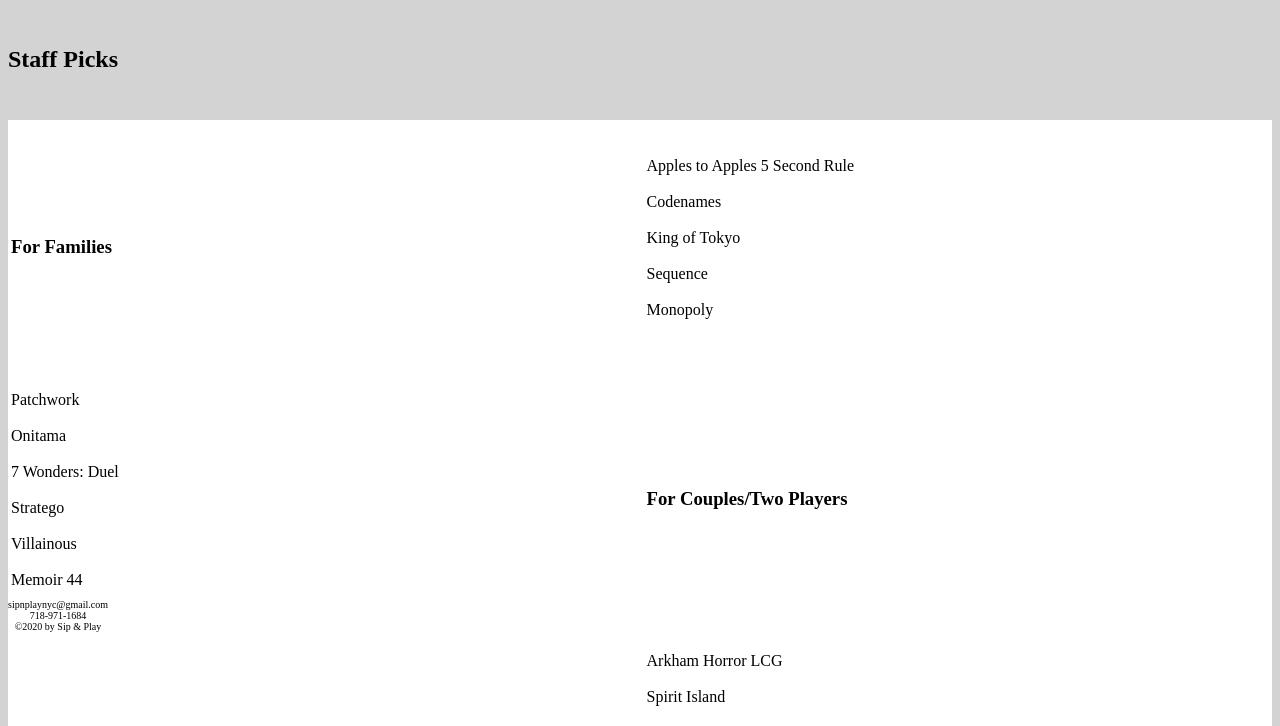
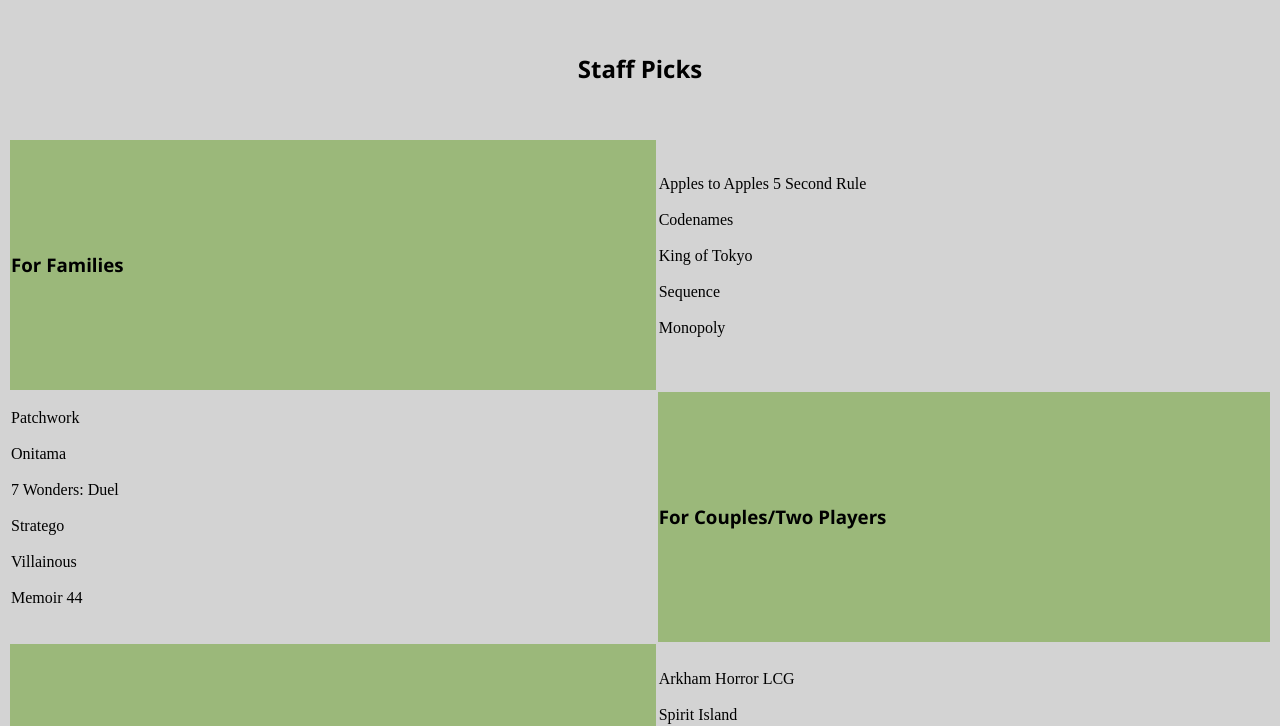
Before and after one commit to ade-sewa/sipnplay, a plain HTML site: page boardgamecollection.html in a window 1280 px wide. Shown: the part 158-884 px from the top of the page. Drawn offline with Linux system fonts and the light colour scheme.

Commit message:
Add files via upload

```diff
--- a/style.css
+++ b/style.css
@@ -1,19 +1,42 @@
 body{
     background-color: lightgrey;
 }
-table{
+.header{
     background-color: white;
     width: 100%
 }
+
 h1{
     font-family: Segoe, "Segoe UI", "DejaVu Sans", "Trebuchet MS", Verdana, "sans-serif";
-font-style: oblique;
+
 font-size: x-large;
+}
+h2{ text-align: center;
+    font-family: Segoe, "Segoe UI", "DejaVu Sans", "Trebuchet MS", Verdana, "sans-serif";
+
+}
+h3{
+    font-family: Segoe, "Segoe UI", "DejaVu Sans", "Trebuchet MS", Verdana, "sans-serif";
+
+
 }
 .footer{
 
     font-size: x-small;
-    position: absolute;
+
     bottom: 0;
     text-align: center;
 }
+.games{width: 100%;
+
+
+
+
+}
+.gametype{
+    background-color: #9BB87A;
+}
+
+.gamename{
+
+}
```
